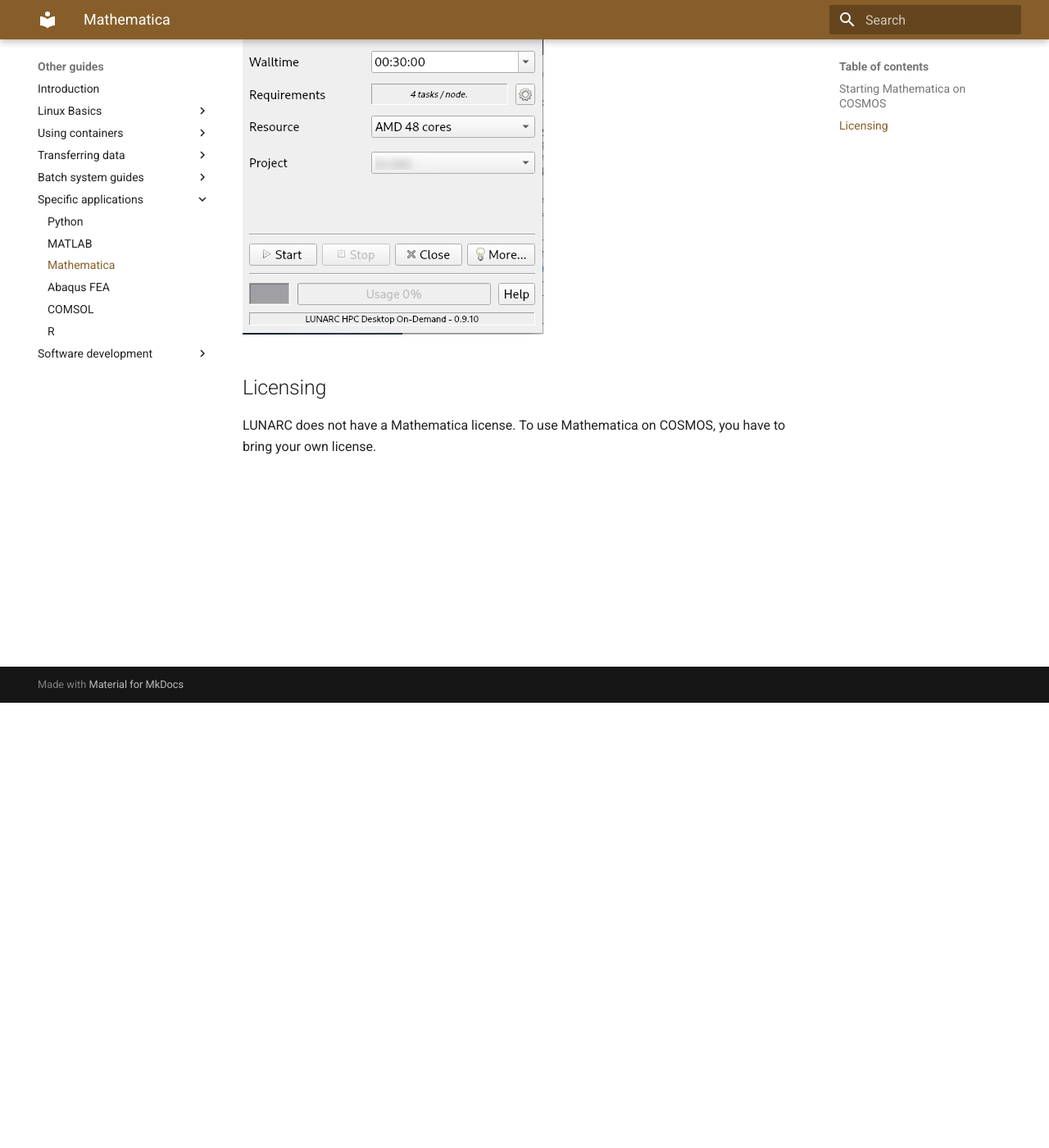
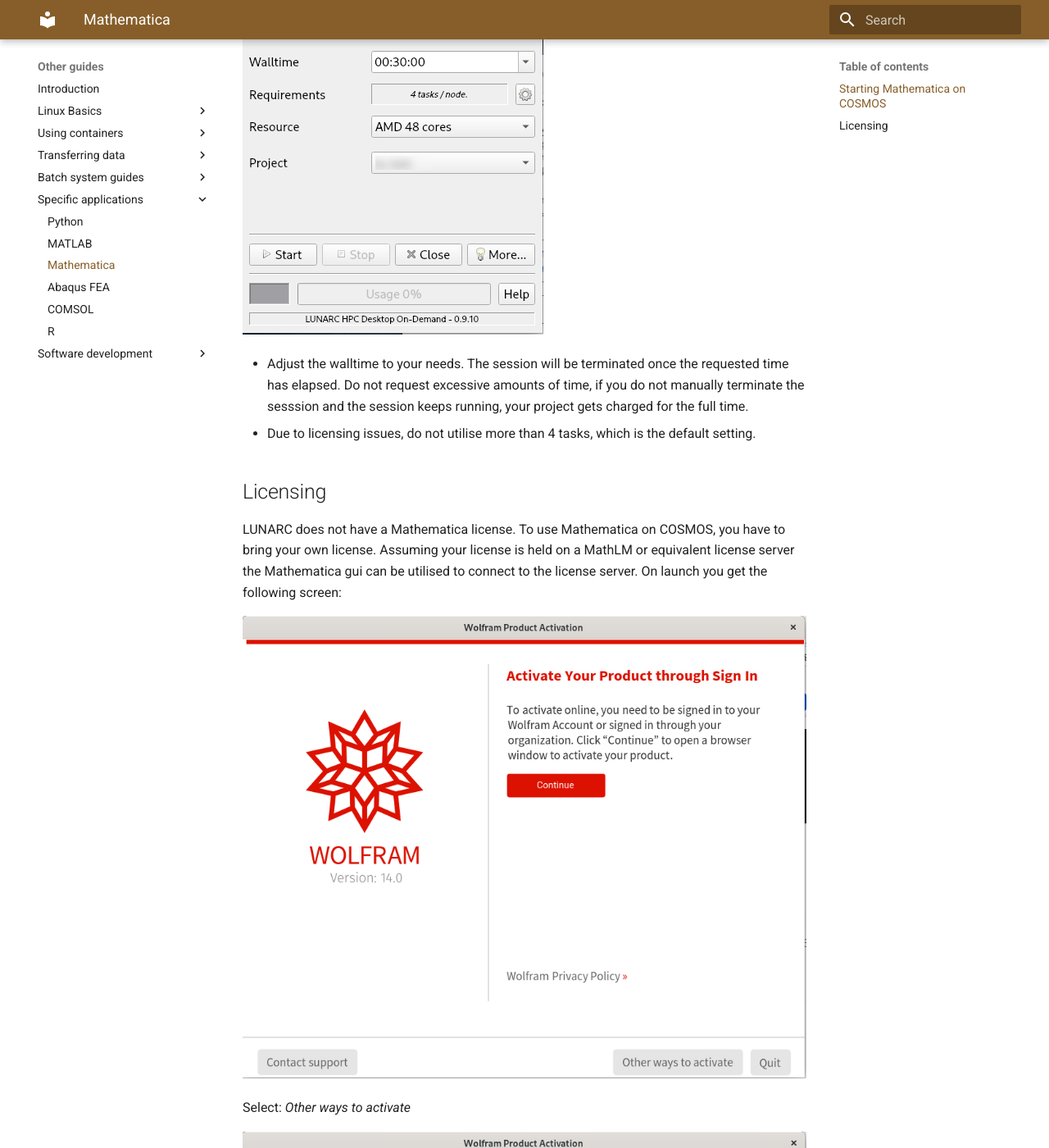
Before and after one commit to lunarc/lunarc_docs, an MkDocs documentation site: the page built from docs/guides/applications/Mathematica.md, in a window 1280 px wide and 1400 px high, scrolled down 543 px. Shown: the whole window at 82% size. Built offline with MkDocs 1.6.1 and Material for MkDocs 9.7.7, drawn with Linux system fonts in a browser that asks for light colours; comment, search, counter and statistics services are not loaded; some of the changed text lies outside the part shown.

Commit message:
Setting up the license server

```diff
--- a/docs/guides/applications/Mathematica.md
+++ b/docs/guides/applications/Mathematica.md
@@ -7,5 +7,21 @@
 
 ![Mathematica in the GfxLauncher](../../images/mathematica_on_demand_gui.png "GfxLauncher Mathematica interface")
 
+* Adjust the walltime to your needs. The session will be terminated once the requested time has elapsed.  Do not request excessive amounts of time, if you do not manually terminate the sesssion and the session keeps running, your project gets charged for the full time.
+* Due to licensing issues, do not utilise more than 4 tasks, which is the default setting.
+
 ## Licensing
-LUNARC does not have a Mathematica license.  To use Mathematica on COSMOS, you have to bring your own license.
+LUNARC does not have a Mathematica license.  To use Mathematica on COSMOS, you have to bring your own license.  Assuming your license is held on a MathLM or equivalent license server the Mathematica gui can be utilised to connect to the license server. On launch you get the following screen:
+
+![Mathematica Product Activation Window](../../images/mathematicaProductActivation.png "Product Activation Window")
+
+Select: *Other ways to activate*
+
+
+![Mathematica Activation Method](../../images/mathematicaActivationMethod.png "Activation Mathod")
+
+Select: *Activate through a Wolfram network license server*
+
+Enter the address of your license server into the next window and press **activate**.  You have to obtain the address of your license server from the manager of your Mathematica license.   LUNARC does not know this.
+
+![Mathematica address of the license manager](../../images/mathematicaLMserver.png "Address of license manage")
```
Also changed, not shown: docs/images/mathematicaActivationMethod.png (added), docs/images/mathematicaLMserver.png (added), docs/images/mathematicaProductActivation.png (added).
